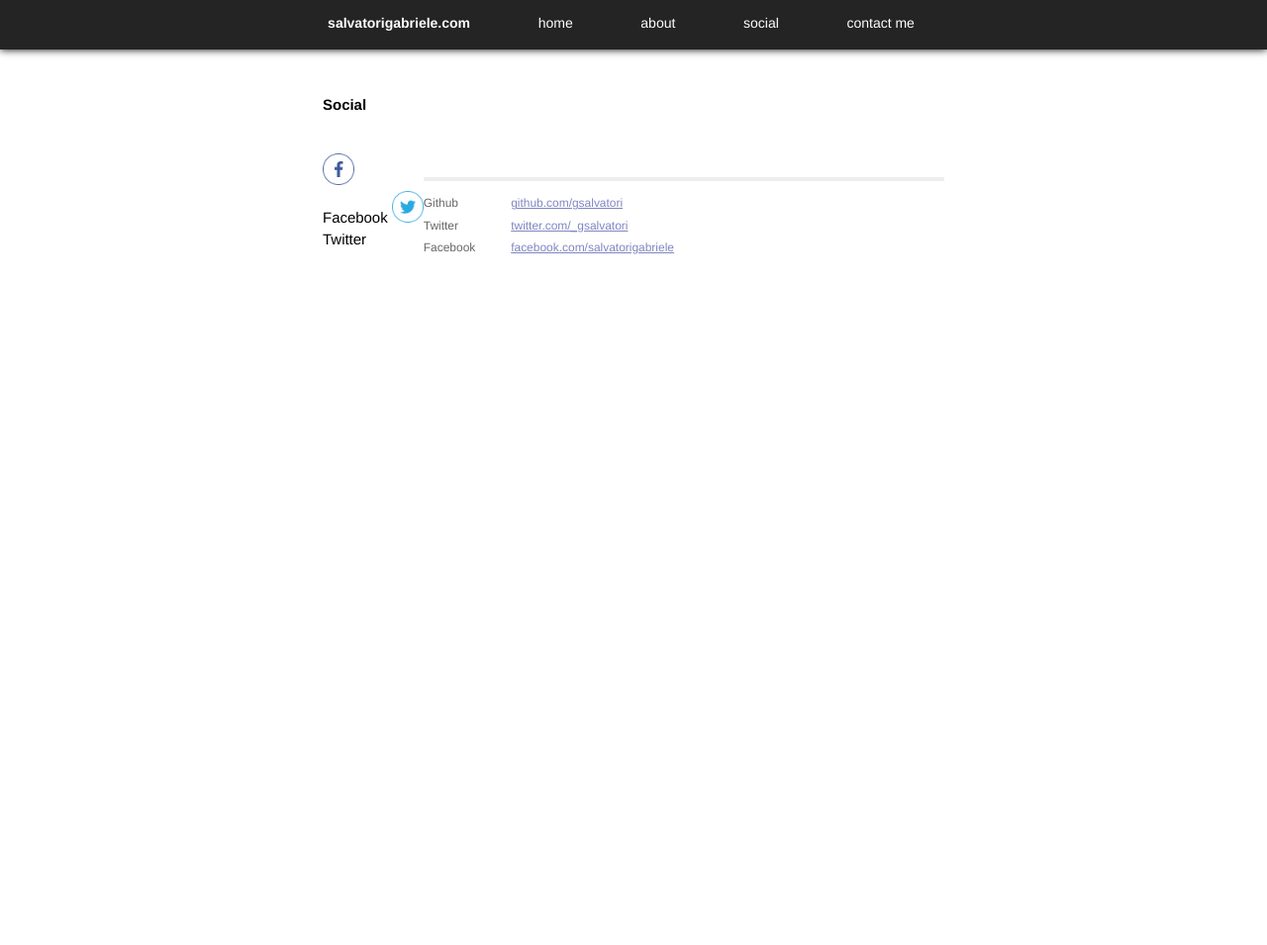
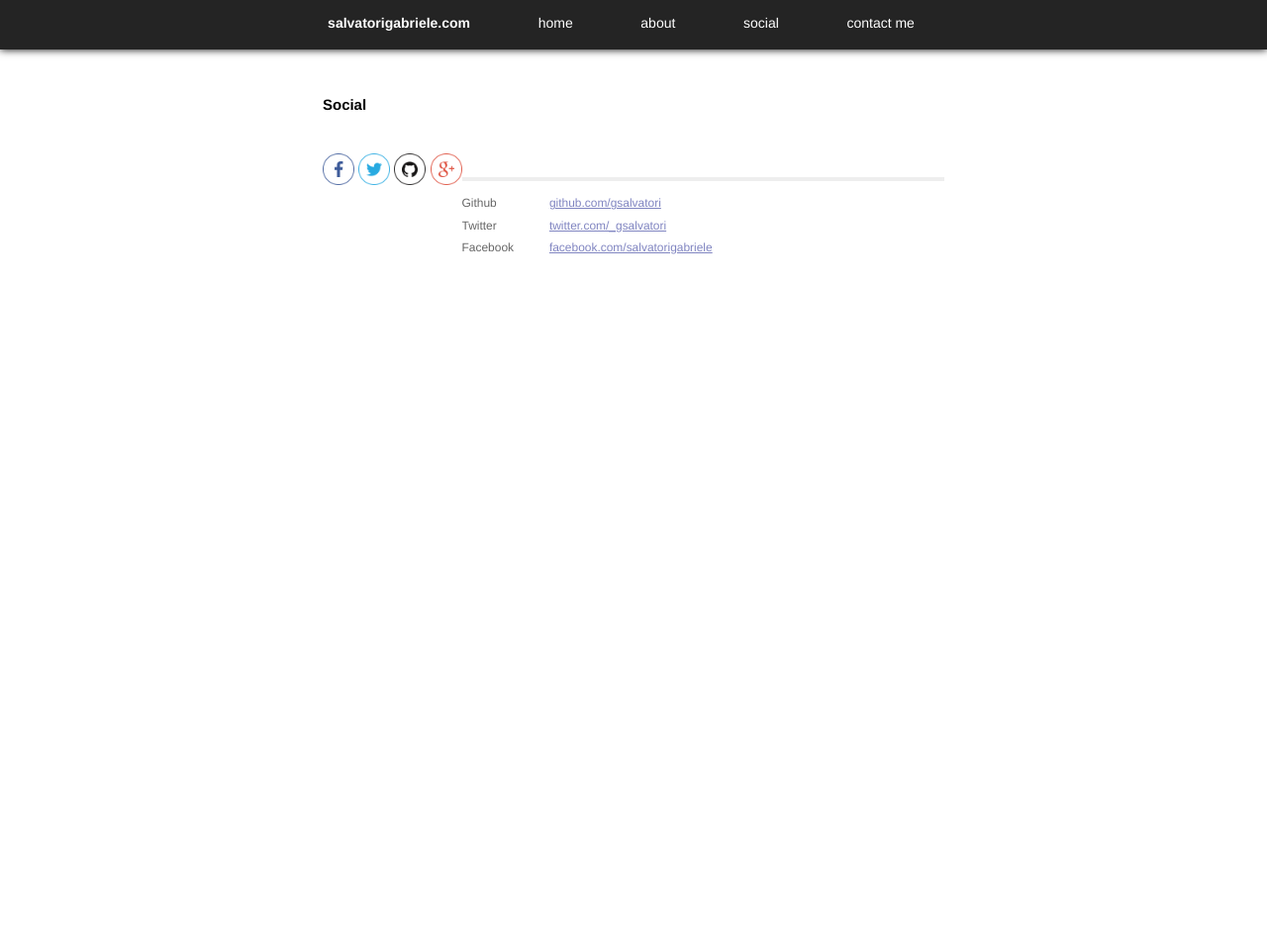
Before and after one commit to gsalvatori/salvatorigabriele.com, a Jekyll site: the page built from social.html, in a window 1280 px wide. Shown: the whole page at 99% size. Built offline with Jekyll 4.4.1, drawn with Linux system fonts in a browser that asks for light colours; Markdown is read by kramdown in place of the engine named in the settings.

Commit message:
Update social.html

```diff
--- a/social.html
+++ b/social.html
@@ -8,12 +8,10 @@
   <h1>Social</h1><br>
 
   <div id="container">
-    <a href="" target="_blank"><img src="images/facebook.png" border="0" width="32" height="32" /></a><br>
-    Facebook
-
-    <a href="" target="_blank"><img src="images/twitter.png" border="0" width="32" height="32" /></a><br>
-    Twitter
-
+    <a href="" target="_blank"><img src="images/facebook.png" border="0" width="32" height="32" /></a>
+    <a href="" target="_blank"><img src="images/twitter.png" border="0" width="32" height="32" /></a>
+    <a href="" target="_blank"><img src="images/Github.png" border="0" width="32" height="32" /></a>
+    <a href="" target="_blank"><img src="images/g+.png" border="0" width="32" height="32" /></a>
   </div>
 
 
```
